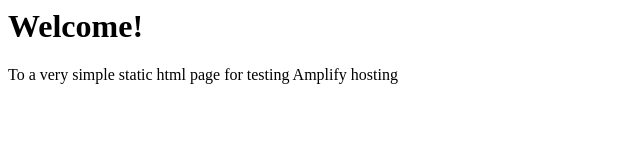
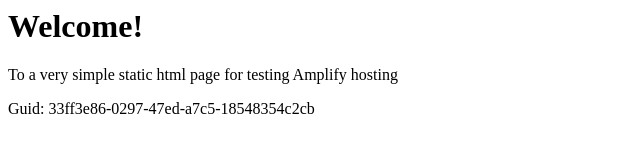
Before and after one commit to aws-aemilia-iad/Github-PR-Commit-Integration-Test-DoNotTouch-GitHubAutoBuildPrPreviewCanaryTest-v1-prod-us-east-1, a website: page src/index.html in a window 1280 px wide. Shown: the whole page, without its empty margins (0-640 px from the left). Drawn offline with Linux system fonts and the light colour scheme.

Commit message:
commit from integ tests

```diff
--- a/src/index.html
+++ b/src/index.html
@@ -1,3 +1,5 @@
+
+
 <html lang="en">
 
 <head>
@@ -10,6 +12,6 @@
 <body>
     <h1>Welcome!</h1>
     <p>To a very simple static html page for testing Amplify hosting</p>
-</body>
+    <p>Guid: 33ff3e86-0297-47ed-a7c5-18548354c2cb</p></body>
 
 </html>
```
